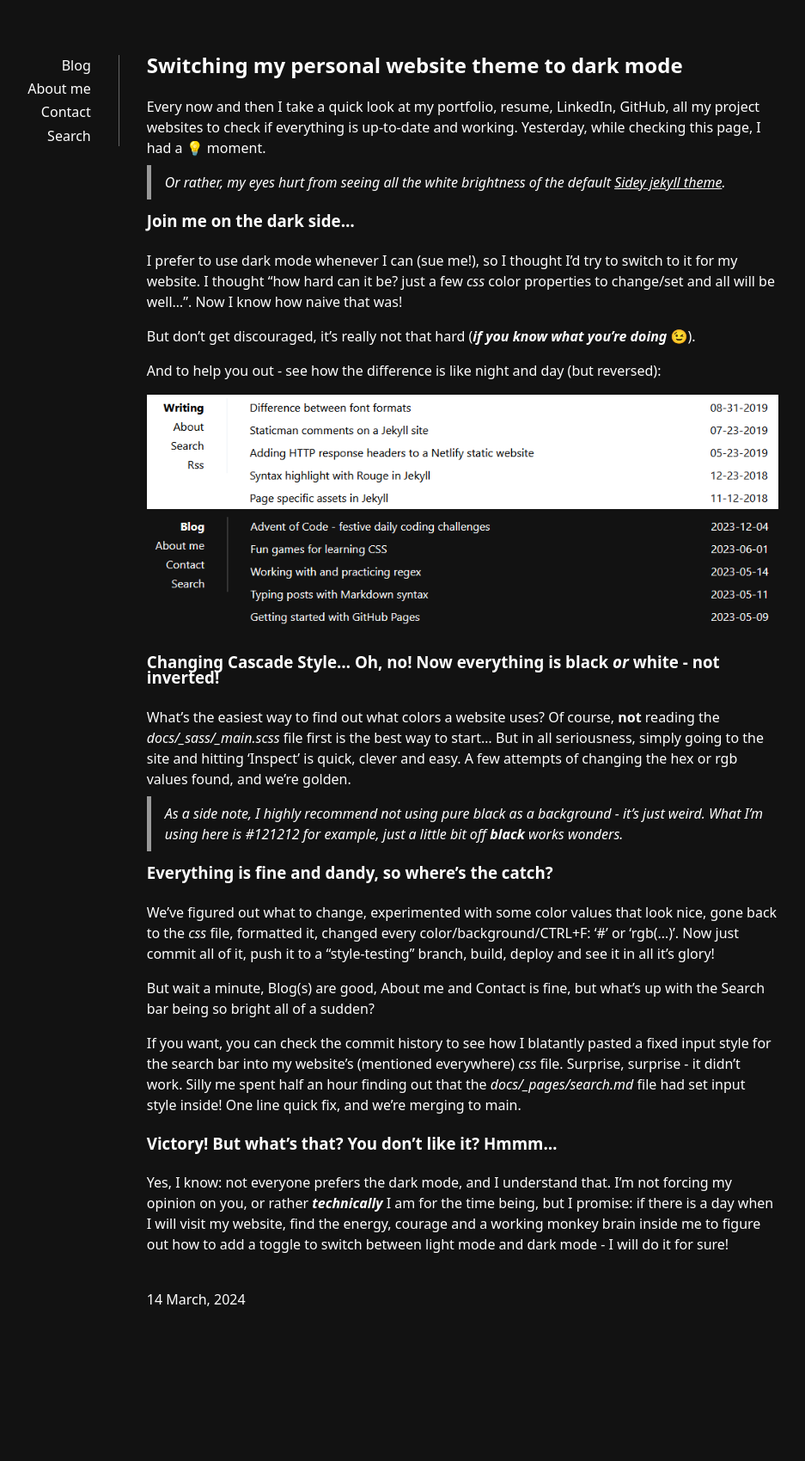
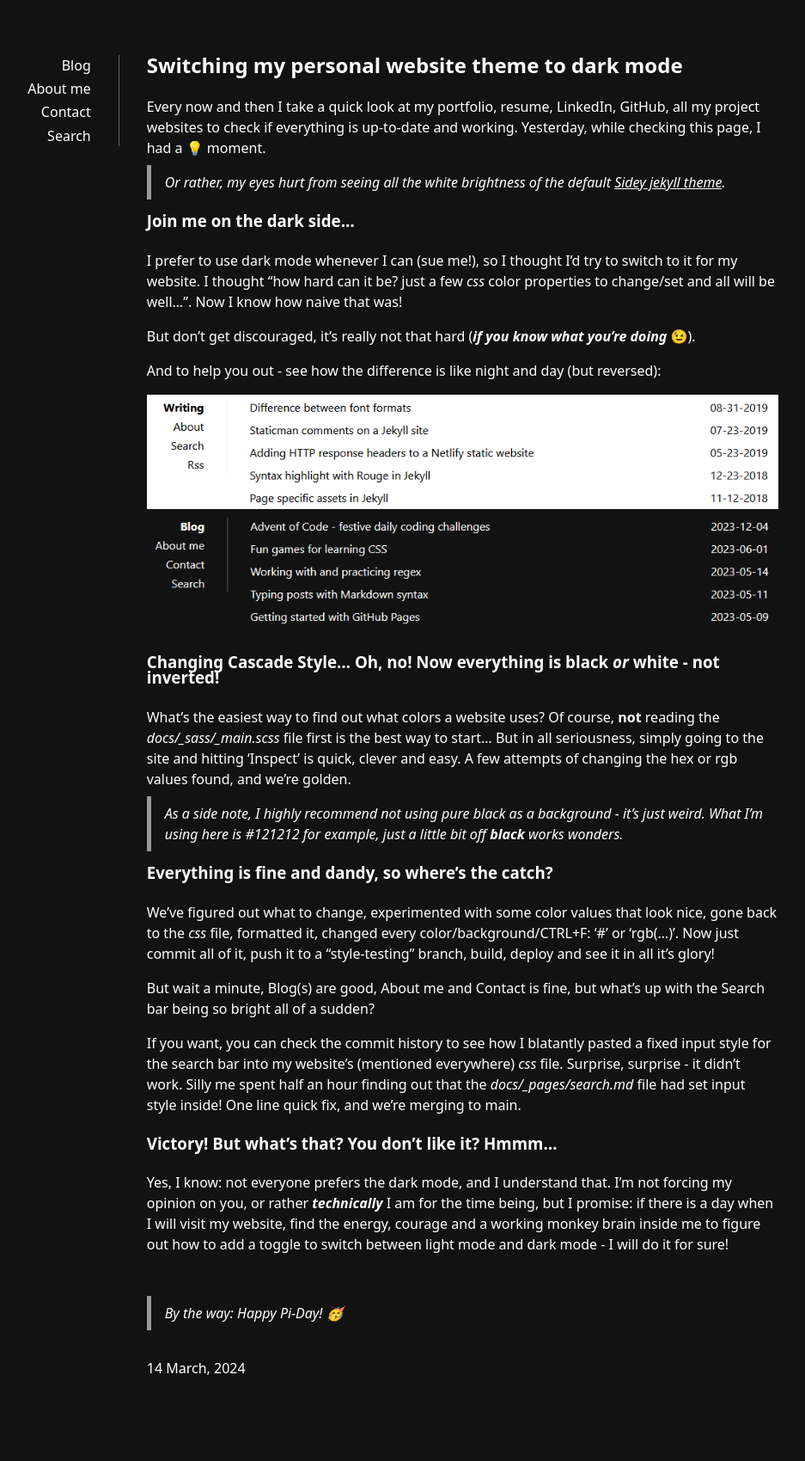
Before and after one commit to konradrydzak/konradrydzak.github.io, a Jekyll site: the page built from docs/_posts/2024-03-14-switching-my-personal-website-theme-to-dark-mode.md, in a window 1280 px wide. Shown: the whole page at 86% size, without its empty margins (182-1119 px from the left). Built offline with Jekyll 4.4.1, drawn with Linux system fonts in a browser that asks for light colours; before the commit the page ends 1619 px from its top, so only the background shows below that.

Commit message:
Add missing secret to latest blog post

```diff
--- a/docs/_posts/2024-03-14-switching-my-personal-website-theme-to-dark-mode.md
+++ b/docs/_posts/2024-03-14-switching-my-personal-website-theme-to-dark-mode.md
@@ -42,3 +42,7 @@ One line quick fix, and we're merging to main.
 ### Victory! But what's that? You don't like it? Hmmm...
 
 Yes, I know: not everyone prefers the dark mode, and I understand that. I'm not forcing my opinion on you, or rather ***technically*** I am for the time being, but I promise: if there is a day when I will visit my website, find the energy, courage and a working monkey brain inside me to figure out how to add a toggle to switch between light mode and dark mode - I will do it for sure!
+
+<br>
+
+> By the way: Happy Pi-Day! 🥳
```
